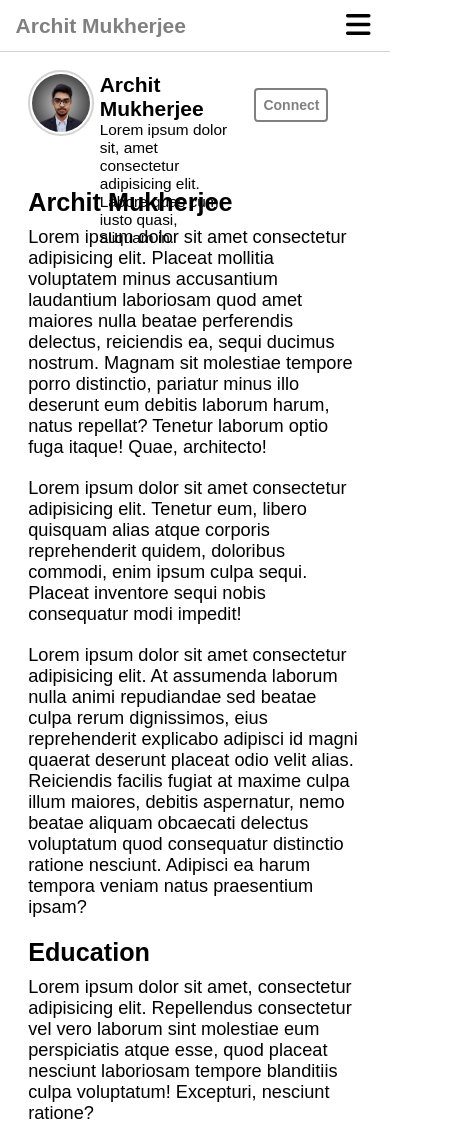
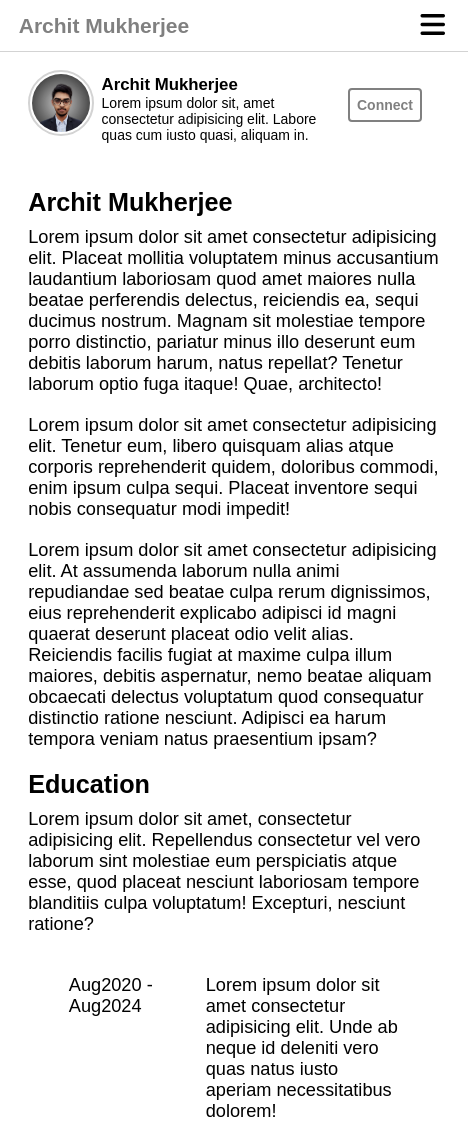
Before and after one commit to ArchitMukherjee/portfolio, a plain HTML site: page index.html in a window 390 px wide. Shown: the top 1135 px of the page, 468 px wide, since content can reach past the window. Drawn offline with Linux system fonts and the light colour scheme.

Commit message:
First Commit

```diff
--- a/styles/sidebar.css
+++ b/styles/sidebar.css
@@ -78,16 +78,17 @@
         width: auto;
     }
     .bio-name{
-        font-size: 1.5rem;
+        font-size: 1.2rem;
         font-weight:700;
         text-align: left;
     }
     .bio-description{
-        font-size: 1.1rem;
+        font-size: 1rem;
         text-align: left;
     }
     #bio{
         padding: 2%;
+        min-width: 230px;
     }
     .link{
         text-decoration: none;
```
